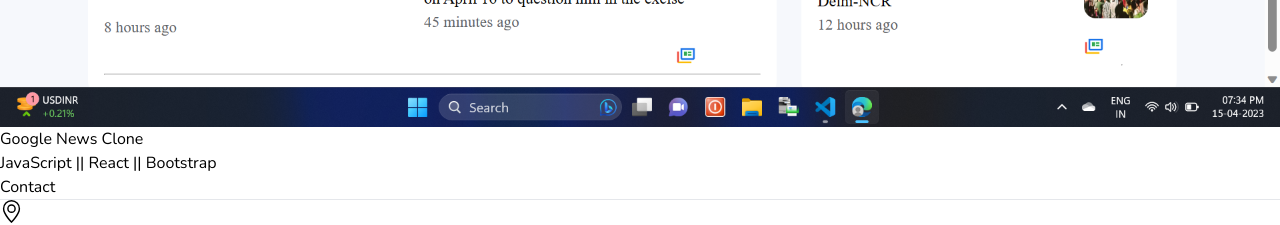
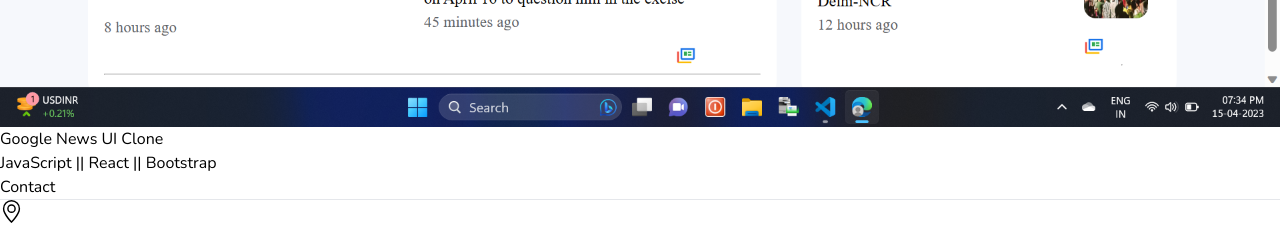
Before and after one commit to abharani/Portfolio, a React (Vite) app: page / in a window 1280 px wide. Shown: the part 10820-11045 px from the top of the page. Built offline with nearby package versions, Linux system fonts and the light colour scheme.

Commit message:
links added

```diff
--- a/src/components/Portfolio.jsx
+++ b/src/components/Portfolio.jsx
@@ -201,7 +201,7 @@ const Portfolio = () => {
                   </a>
                   <div className="px-6 py-4">
                     <div className="font-bold text-xl mb-2">
-                      Google News Clone
+                      Google News UI Clone
                     </div>
                     <p className="text-gray-700 text-base">
                       JavaScript || React || Bootstrap
```
